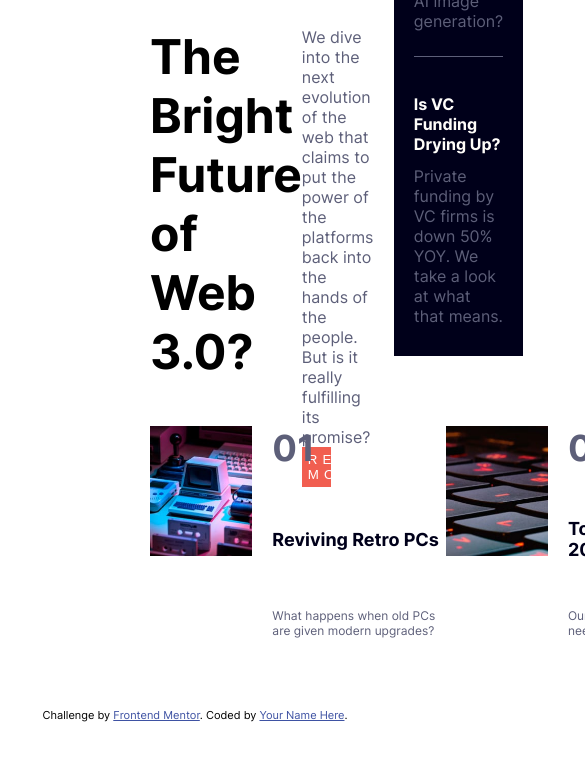
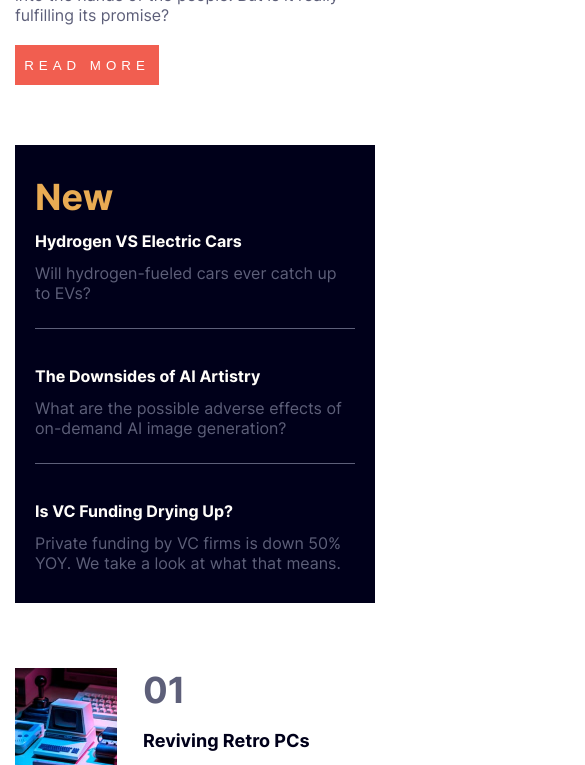
Before and after one commit to MSLadanov/news-homepage, a plain HTML site: page index.html in a window 390 px wide. Shown: the part 688-1453 px from the top of the page, 585 px wide, since content can reach past the window. Before the commit the page ends 1410 px from the top, so only its background shows below. Drawn offline with Linux system fonts and the light colour scheme.

Commit message:
Responsitive is ready

```diff
--- a/index.html
+++ b/index.html
@@ -58,7 +58,7 @@
 
       /* Tablet / Mobile navbar */
 
-      .mobile-navbar{
+      .mobile-navbar {
         display: none;
         margin-bottom: 32px;
       }
@@ -92,10 +92,10 @@
       .mobile-navbar-body a:hover {
         color: hsl(35, 77%, 62%);
       }
-      .navbar-burger{
+      .navbar-burger {
         cursor: pointer;
       }
-      .navbar-burger-close{
+      .navbar-burger-close {
         cursor: pointer;
         margin-right: 30px;
         align-self: end;
@@ -173,10 +173,11 @@
       .content-top {
         display: flex;
         justify-content: space-between;
-        margin-top: 70px;
+        margin-top: 125px;
       }
       .content-top-card {
         display: flex;
+        max-height: 130px;
       }
       .content-top-card .card-body {
         margin-left: 20px;
@@ -209,13 +210,49 @@
         color: hsl(236, 13%, 42%);
       }
       @media screen and (max-width: 992px) {
+        .container {
+          padding: 30px 15px;
+        }
         .desktop-navbar {
           display: none;
         }
-        .mobile-navbar{
+        .mobile-navbar {
           display: flex;
           justify-content: space-between;
           flex-direction: column;
+        }
+        .content-section-main{
+          margin-right: 0;
+        }
+        .content-section .main-about {
+          flex-direction: column;
+        }
+        .content-section {
+          flex-direction: column;
+        }
+        .main-image {
+          height: 300px;
+          width:auto;
+          background: url("./assets/images/image-web-3-mobile.jpg");
+          background-size: auto;
+          background-repeat: no-repeat;
+          background-size: cover;
+        }
+        .main-about {
+          margin-bottom: 60px;
+        }
+        .about-description-text {
+          margin: 20px 0px 20px 0px;
+        }
+        .content-top {
+          flex-direction: column;
+          margin-top: 50px;
+        }
+        .content-top-card {
+          margin: 15px 0px 15px 0px;
+        }
+        .card-image {
+          width: 30%;
         }
       }
     </style>
```
